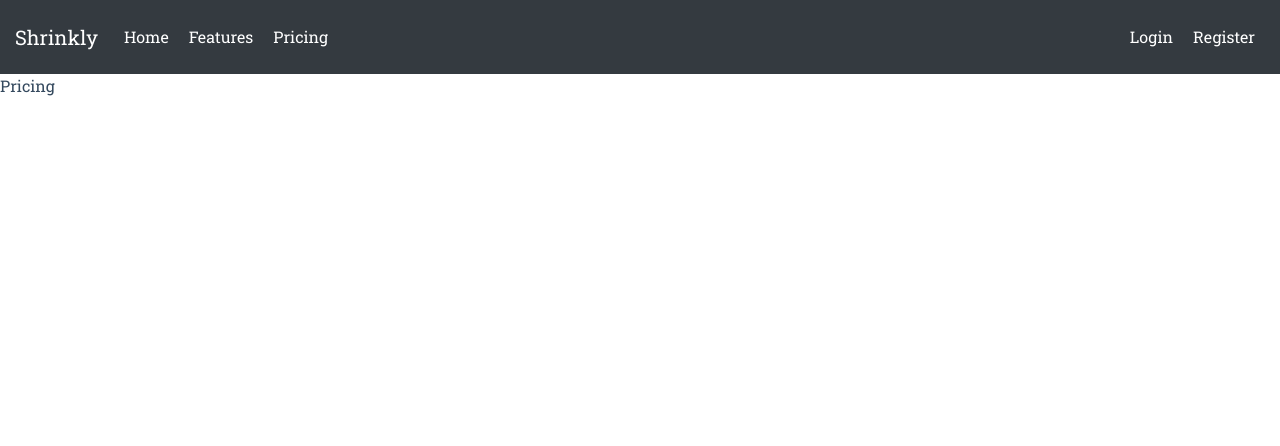
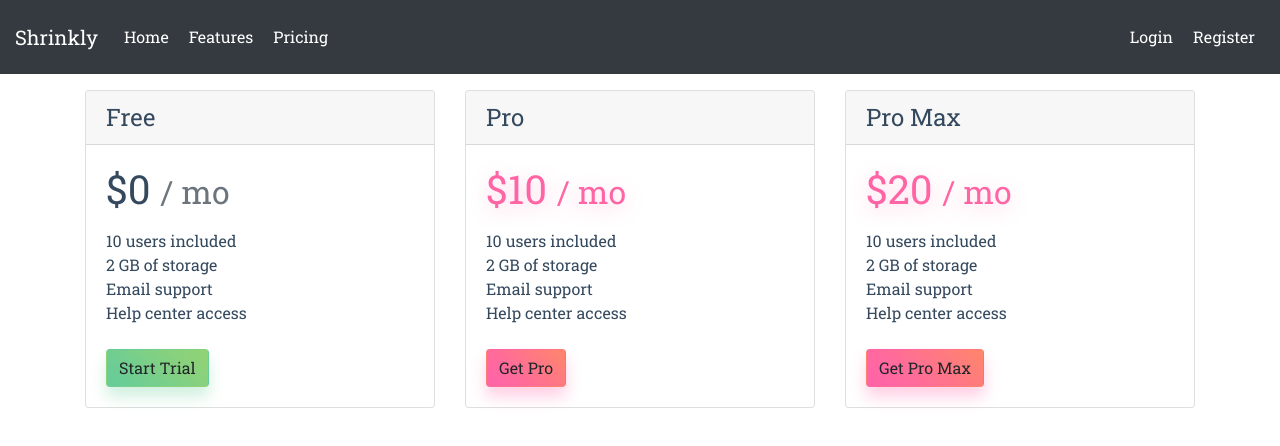
Before and after one commit to ihasanmdarif/shrinkly.me, a React (Create React App) app: page /pricing in a window 1280 px wide. Shown: the top 446 px of the page. Built offline with nearby package versions, Linux system fonts and the light colour scheme.

Commit message:
Added pricing categories

```diff
--- /dev/null
+++ b/src/components/Pricing.css
@@ -0,0 +1,59 @@
+.featured {
+  color: rgb(255, 101, 165);
+  text-shadow: 0px 5px 20px rgba(255, 101, 165, 0.3);
+}
+
+.red-bg {
+  box-shadow: 0px 10px 15px 0px rgba(255, 101, 165, 0.3);
+  background: rgb(255, 101, 165);
+  background: -moz-linear-gradient(
+    45deg,
+    rgba(255, 101, 165, 1) 0%,
+    rgba(255, 101, 165, 1) 13%,
+    rgba(255, 107, 154, 1) 35%,
+    rgba(255, 134, 106, 1) 100%
+  );
+  background: -webkit-linear-gradient(
+    45deg,
+    rgba(255, 101, 165, 1) 0%,
+    rgba(255, 101, 165, 1) 13%,
+    rgba(255, 107, 154, 1) 35%,
+    rgba(255, 134, 106, 1) 100%
+  );
+  background: linear-gradient(
+    45deg,
+    rgba(255, 101, 165, 1) 0%,
+    rgba(255, 101, 165, 1) 13%,
+    rgba(255, 107, 154, 1) 35%,
+    rgba(255, 134, 106, 1) 100%
+  );
+  filter: progid:DXImageTransform.Microsoft.gradient( startColorstr='#ff65a5', endColorstr='#ff866a',GradientType=1 );
+  color: #fff;
+}
+.green-bg {
+  box-shadow: 0px 10px 15px 0px rgba(102, 204, 150, 0.3);
+  background: rgb(102, 204, 153);
+  background: -moz-linear-gradient(
+    45deg,
+    rgba(102, 204, 153, 1) 0%,
+    rgba(108, 205, 148, 1) 19%,
+    rgba(136, 209, 125, 1) 72%,
+    rgba(146, 211, 117, 1) 100%
+  );
+  background: -webkit-linear-gradient(
+    45deg,
+    rgba(102, 204, 153, 1) 0%,
+    rgba(108, 205, 148, 1) 19%,
+    rgba(136, 209, 125, 1) 72%,
+    rgba(146, 211, 117, 1) 100%
+  );
+  background: linear-gradient(
+    45deg,
+    rgba(102, 204, 153, 1) 0%,
+    rgba(108, 205, 148, 1) 19%,
+    rgba(136, 209, 125, 1) 72%,
+    rgba(146, 211, 117, 1) 100%
+  );
+  filter: progid:DXImageTransform.Microsoft.gradient( startColorstr='#66cc99', endColorstr='#92d375',GradientType=1 );
+  color: #fff;
+}
--- a/src/components/Pricing.js
+++ b/src/components/Pricing.js
@@ -1,3 +1,73 @@
+import { Container, Row, Col } from "react-bootstrap";
+import "./Pricing.css";
 export default function Pricing() {
-  return <div>Pricing</div>;
+  return (
+    <Container className="mt-3">
+      <Row>
+        <Col xs={6} md={4}>
+          <div className="card mb-4 box-shadow">
+            <div className="card-header">
+              <h4 className="my-0 font-weight-normal">Free</h4>
+            </div>
+            <div className="card-body">
+              <h1 className="card-title pricing-card-title">
+                $0 <small className="text-muted">/ mo</small>
+              </h1>
+              <ul className="list-unstyled mt-3 mb-4">
+                <li>10 users included</li>
+                <li>2 GB of storage</li>
+                <li>Email support</li>
+                <li>Help center access</li>
+              </ul>
+              <button type="button" className="btn green-bg">
+                Start Trial
+              </button>
+            </div>
+          </div>
+        </Col>
+        <Col xs={6} md={4}>
+          <div className="card mb-4 box-shadow">
+            <div className="card-header">
+              <h4 className="my-0 font-weight-normal">Pro</h4>
+            </div>
+            <div className="card-body">
+              <h1 className="card-title pricing-card-title featured">
+                $10 <small className="featured">/ mo</small>
+              </h1>
+              <ul className="list-unstyled mt-3 mb-4">
+                <li>10 users included</li>
+                <li>2 GB of storage</li>
+                <li>Email support</li>
+                <li>Help center access</li>
+              </ul>
+              <button type="button" className="btn red-bg">
+                Get Pro
+              </button>
+            </div>
+          </div>
+        </Col>
+        <Col xs={6} md={4}>
+          <div className="card mb-4 box-shadow">
+            <div className="card-header">
+              <h4 className="my-0 font-weight-normal ">Pro Max</h4>
+            </div>
+            <div className="card-body">
+              <h1 className="card-title pricing-card-title featured">
+                $20 <small className="featured">/ mo</small>
+              </h1>
+              <ul className="list-unstyled mt-3 mb-4">
+                <li>10 users included</li>
+                <li>2 GB of storage</li>
+                <li>Email support</li>
+                <li>Help center access</li>
+              </ul>
+              <button type="button" className="btn red-bg">
+                Get Pro Max
+              </button>
+            </div>
+          </div>
+        </Col>
+      </Row>
+    </Container>
+  );
 }
```
Also changed, not shown: 1 other file (tests, documents, lock files or other folders).
